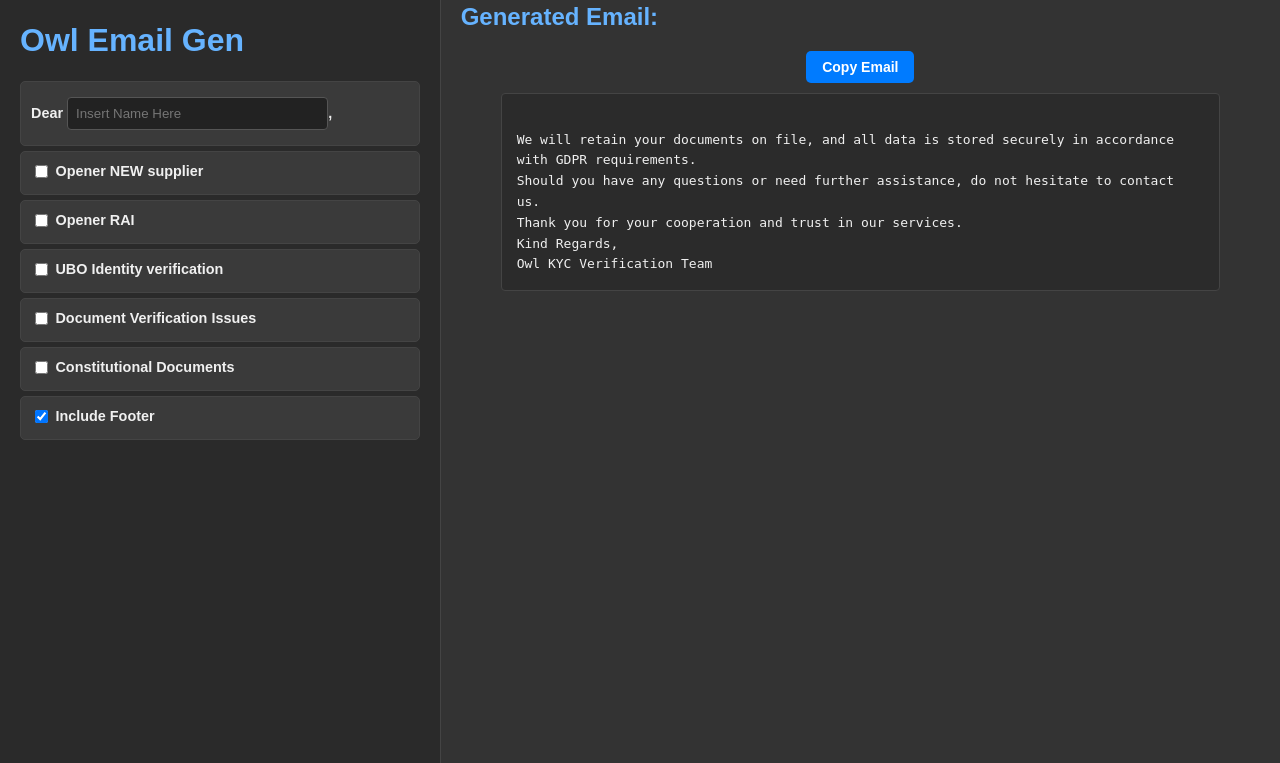
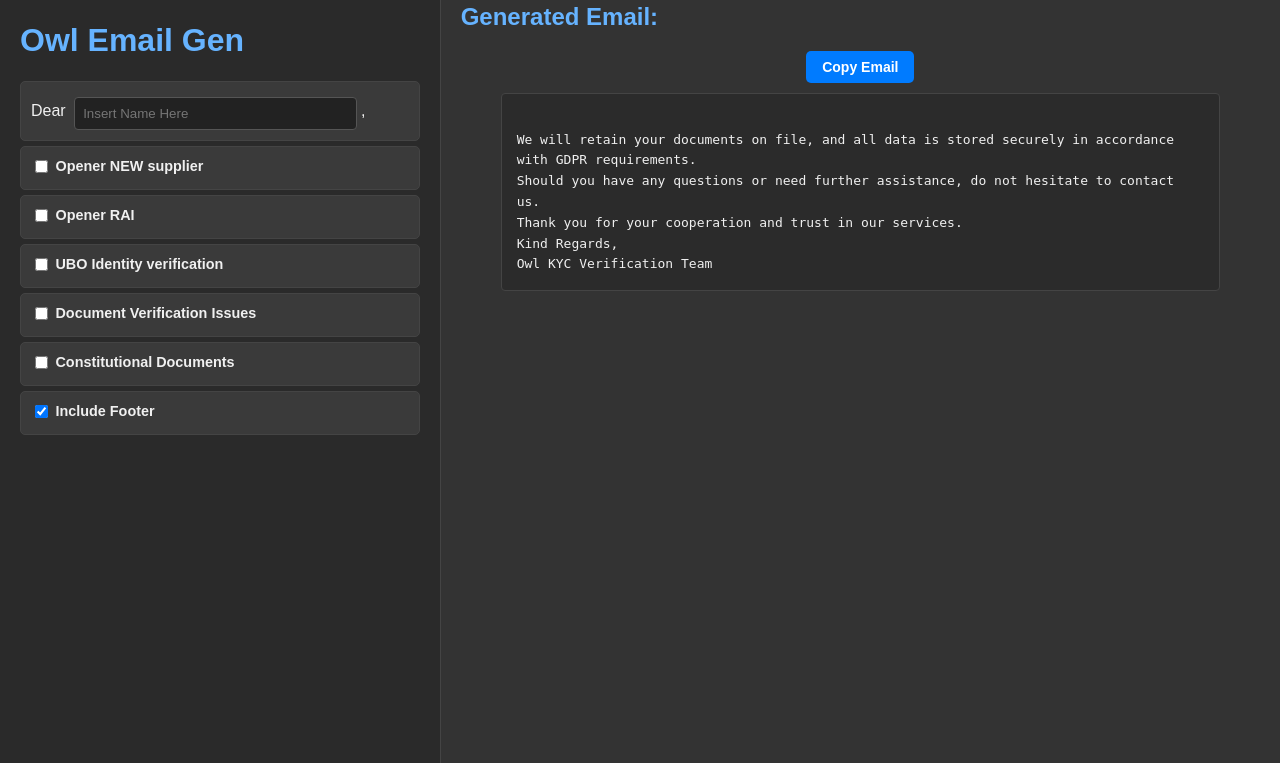
Before and after one commit to nturka/email-gen-final, a Flask app: page / in a window 1280 px wide. Shown: the part 37-800 px from the top of the page. Run offline with Flask 3, Linux system fonts and the light colour scheme; a user stored in the database is signed in.

Commit message:
fix: Final correction for header and UBO layout

```diff
--- a/templates/main.html
+++ b/templates/main.html
@@ -3,7 +3,7 @@
 <head>
     <meta charset="UTF-8">
     <meta name="viewport" content="width=device-width, initial-scale=1.0">
-    <title>Email Generator - v1.1.0</title>
+    <title>Email Generator - v1.1.1</title>
     <style>
         /* Basic styling for the entire page */
         body {
@@ -128,9 +128,9 @@
         <form id="emailForm">
 
             <div class="section-header">
-                <label for="recipient_name" style="cursor: default;">
-                    Dear <input type="text" id="recipient_name" name="recipient_name" placeholder="Insert Name Here" style="display:inline-block; width: 70%;">,
-                </label>
+                <span style="vertical-align: middle; margin-right: 4px;">Dear</span>
+                <input type="text" id="recipient_name" name="recipient_name" placeholder="Insert Name Here" style="display:inline-block; width: 70%; vertical-align: middle;">
+                <span style="vertical-align: middle;">,</span>
             </div>
 
             <div class="section-header">
@@ -244,7 +244,6 @@ Owl KYC Verification Team\n`,
             if (data.get('opener_new_supplier')) emailParts.push(EMAIL_TEMPLATES['opener_new_supplier']);
             if (data.get('opener_rai')) emailParts.push(EMAIL_TEMPLATES['opener_rai']);
 
-            // UBO Identity Verification Logic (FIXED)
             if (data.get('ubo_identity_verification')) {
                 const companyNameUboId = data.get('company_name_ubo_id') || '';
                 let uboTemplate = EMAIL_TEMPLATES['ubo_identity_verification'].replace('{{ company_name_ubo_id }}', companyNameUboId);
```
